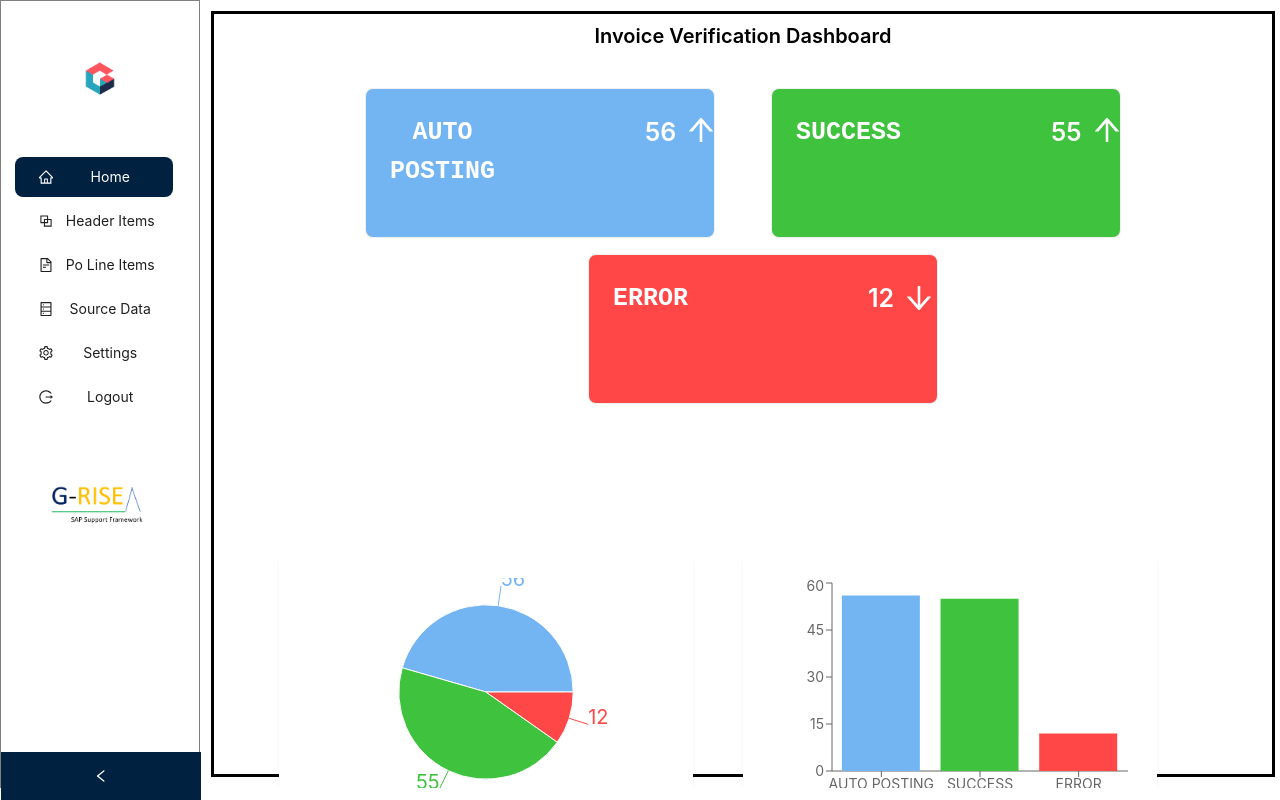
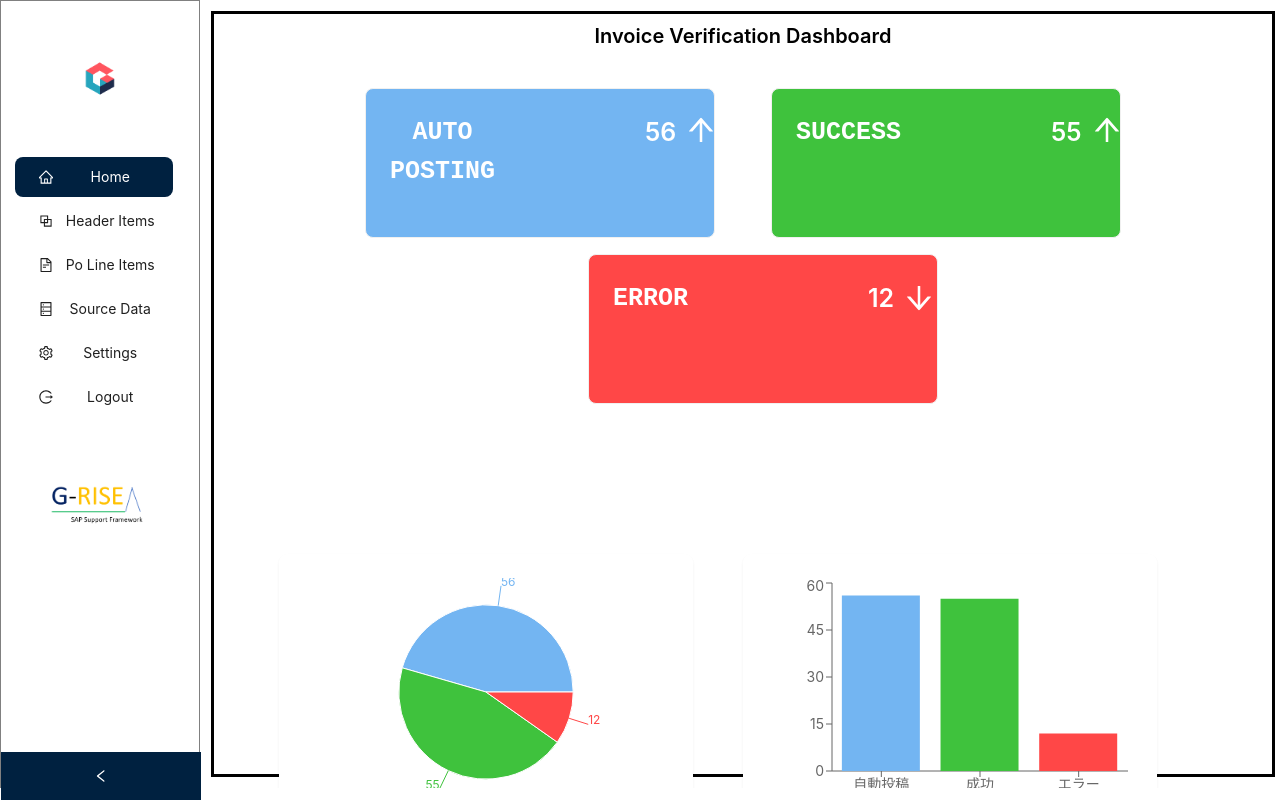
Before and after one commit to ravi-shankar-posina/TouchlessAP2, a React (Create React App) app in the folder client/: page /home in a window 1280 px wide. Built offline with nearby package versions, Linux system fonts and the light colour scheme.

Commit message:
lang changed

```diff
--- a/client/src/Pages/Home.jsx
+++ b/client/src/Pages/Home.jsx
@@ -68,6 +68,18 @@ const Cards = ({ successData: sd, failedData, setCurrentTable }) => {
         return "#e63f66"; // Default color
     }
   };
+  const getColor2 = (name) => {
+    switch (name) {
+      case "成功":
+        return "#3fc23d"; // Green for PROCESS #3d67e6
+      case "エラー":
+        return "#ff4747";
+      case "自動投稿":
+        return "#73b5f2"; // Red for ERROR ff4747
+      default:
+        return "#e63f66"; // Default color
+    }
+  };
   useEffect(() => {
     setProcessCount(sd?.length || 0);
     setErrorCount(failedData?.length || 0);
@@ -79,7 +91,13 @@ const Cards = ({ successData: sd, failedData, setCurrentTable }) => {
 
     // { name: "GR NO", value: 0 }, // You can set a default value for GR NO or fetch it from your data
   ];
+  const chartData2 = [
+    { name: "自動投稿", value: 56 },
+    { name: "成功", value: processCount },
+    { name: "エラー", value: errorCount },
 
+    // { name: "GR NO", value: 0 }, // You can set a default value for GR NO or fetch it from your data
+  ];
   return (
     <Layout>
       {/* <div style={{ display: "flex",    }}> */}
@@ -282,14 +300,19 @@ const Cards = ({ successData: sd, failedData, setCurrentTable }) => {
 
         {/* Charts Container */}
 
-        <ChartsContainer chartData={chartData} getColor={getColor} />
+        <ChartsContainer
+          chartData={chartData}
+          chartData2={chartData2}
+          getColor={getColor}
+          getColor2={getColor2}
+        />
       </div>
       {/* </div> */}
     </Layout>
   );
 };
 
-const ChartsContainer = ({ chartData, getColor }) => (
+const ChartsContainer = ({ chartData, chartData2, getColor, getColor2 }) => (
   <div
     style={{
       margin: "65px",
@@ -309,7 +332,7 @@ const ChartsContainer = ({ chartData, getColor }) => (
             nameKey="name"
             fill="#8884d8"
             label
-            style={{ fontSize: 20 }}
+            style={{ fontSize: 12 }}
           >
             {chartData.map((entry, index) => (
               <Cell key={`cell-${index}`} fill={getColor(entry.name)} />
@@ -323,14 +346,14 @@ const ChartsContainer = ({ chartData, getColor }) => (
     {/* Bar Chart */}
     <Card bordered={false} style={{ flex: 1, marginLeft: "50px" }}>
       <ResponsiveContainer width="100%" height={250}>
-        <BarChart data={chartData}>
+        <BarChart data={chartData2}>
           <XAxis dataKey="name" />
           <YAxis />
           <Tooltip />
           <Legend />
           <Bar dataKey="value">
-            {chartData.map((entry, index) => (
-              <Cell key={`cell-${index}`} fill={getColor(entry.name)} />
+            {chartData2.map((entry, index) => (
+              <Cell key={`cell-${index}`} fill={getColor2(entry.name)} />
             ))}
           </Bar>
         </BarChart>
```
Also changed, not shown: 8 other files (tests, documents, lock files or other folders).
